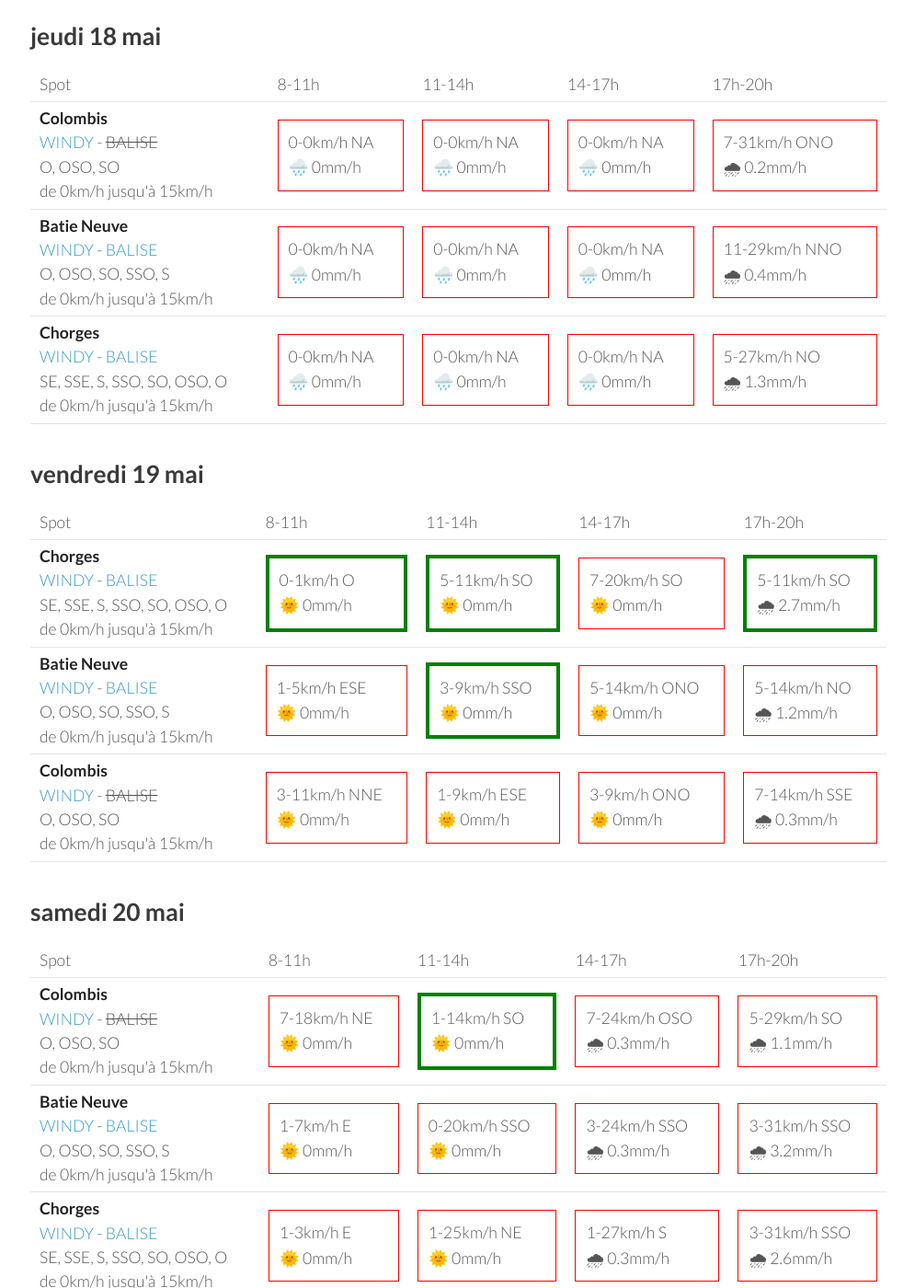
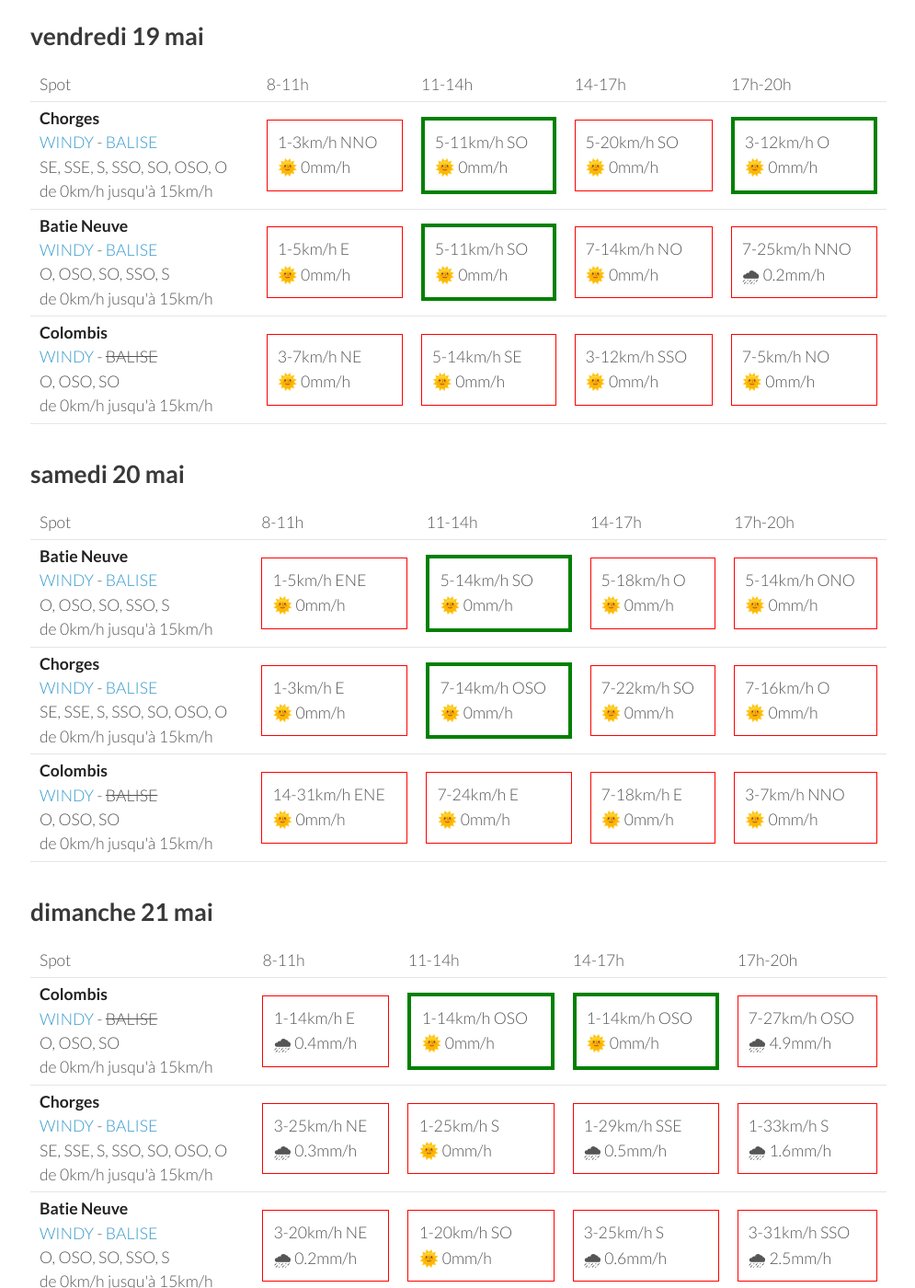
Before and after one commit to parapente-dans-le-nord/parapente-dans-le-nord.github.io, a Jekyll site: the page built from serre_poncon.markdown, in a window 1280 px wide and 1400 px high, scrolled down 256 px. Shown: the whole window at 92% size, without its empty margins (25-1020 px from the left). Built offline with Jekyll 4.4.1, drawn with Linux system fonts in a browser that asks for light colours; some of the changed text lies outside the part shown.

Commit message:
update index.markdown

```diff
--- a/serre_poncon.markdown
+++ b/serre_poncon.markdown
@@ -7,51 +7,8 @@ title:  "Tous les spots"
 {: .links}
 
 # Prevision Windy, modèle Arome
-page mise à jour le jeudi 18 mai 22:31
+page mise à jour le vendredi 19 mai 06:31
 
-## jeudi 18 mai
-
-{::nomarkdown}
-<table>
-  <tbody>
-    <tr>
-      <td>Spot</td>
-      <td>8-11h</td>
-      <td>11-14h</td>
-      <td>14-17h</td>
-      <td>17h-20h</td>
-    </tr>
-<tr>
-        <td><strong>Colombis</strong><br><a href="https://windy.com/44.494/6.216?44.559,6.262,10">WINDY</a> - <span class="no-balise"> BALISE </span><br> <span class="vent-favorable">O, OSO, SO</span><br><span class="force-vent">de 0km/h jusqu'à 15km/h</span> </td>
-
-            <td><div class="not-flyable"><p>0-0km/h NA</p><p>🌧️ 0mm/h</p></div></td>
-            <td><div class="not-flyable"><p>0-0km/h NA</p><p>🌧️ 0mm/h</p></div></td>
-            <td><div class="not-flyable"><p>0-0km/h NA</p><p>🌧️ 0mm/h</p></div></td>
-            <td><div class="not-flyable"><p>7-31km/h ONO</p><p>🌧 0.2mm/h</p></div></td>
-
-    </tr>
-<tr>
-        <td><strong>Batie Neuve</strong><br><a href="https://windy.com/44.584/6.236?44.559,6.262,10,m:eTtagly">WINDY</a> - <span class=""><a href="https://www.openwindmap.org/PP554">BALISE</a> </span><br> <span class="vent-favorable">O, OSO, SO, SSO, S</span><br><span class="force-vent">de 0km/h jusqu'à 15km/h</span> </td>
-
-            <td><div class="not-flyable"><p>0-0km/h NA</p><p>🌧️ 0mm/h</p></div></td>
-            <td><div class="not-flyable"><p>0-0km/h NA</p><p>🌧️ 0mm/h</p></div></td>
-            <td><div class="not-flyable"><p>0-0km/h NA</p><p>🌧️ 0mm/h</p></div></td>
-            <td><div class="not-flyable"><p>11-29km/h NNO</p><p>🌧 0.4mm/h</p></div></td>
-
-    </tr>
-<tr>
-        <td><strong>Chorges</strong><br><a href="https://windy.com/44.578/6.280?44.559,6.262,10">WINDY</a> - <span class=""><a href="https://www.openwindmap.org/PP554">BALISE</a> </span><br> <span class="vent-favorable">SE, SSE, S, SSO, SO, OSO, O</span><br><span class="force-vent">de 0km/h jusqu'à 15km/h</span> </td>
-
-            <td><div class="not-flyable"><p>0-0km/h NA</p><p>🌧️ 0mm/h</p></div></td>
-            <td><div class="not-flyable"><p>0-0km/h NA</p><p>🌧️ 0mm/h</p></div></td>
-            <td><div class="not-flyable"><p>0-0km/h NA</p><p>🌧️ 0mm/h</p></div></td>
-            <td><div class="not-flyable"><p>5-27km/h NO</p><p>🌧 1.3mm/h</p></div></td>
-
-    </tr>
-
-</tbody>
-</table>
-{:/}
 ## vendredi 19 mai
 
 {::nomarkdown}
@@ -67,30 +24,30 @@ page mise à jour le jeudi 18 mai 22:31
 <tr>
         <td><strong>Chorges</strong><br><a href="https://windy.com/44.578/6.280?44.559,6.262,10">WINDY</a> - <span class=""><a href="https://www.openwindmap.org/PP554">BALISE</a> </span><br> <span class="vent-favorable">SE, SSE, S, SSO, SO, OSO, O</span><br><span class="force-vent">de 0km/h jusqu'à 15km/h</span> </td>
 
-            <td><div class="flyable"><p>0-1km/h O</p><p>🌞 0mm/h</p></div></td>
+            <td><div class="not-flyable"><p>1-3km/h NNO</p><p>🌞 0mm/h</p></div></td>
             <td><div class="flyable"><p>5-11km/h SO</p><p>🌞 0mm/h</p></div></td>
-            <td><div class="not-flyable"><p>7-20km/h SO</p><p>🌞 0mm/h</p></div></td>
-            <td><div class="flyable"><p>5-11km/h SO</p><p>🌧 2.7mm/h</p></div></td>
+            <td><div class="not-flyable"><p>5-20km/h SO</p><p>🌞 0mm/h</p></div></td>
+            <td><div class="flyable"><p>3-12km/h O</p><p>🌞 0mm/h</p></div></td>
 
 
     </tr>
 <tr>
         <td><strong>Batie Neuve</strong><br><a href="https://windy.com/44.584/6.236?44.559,6.262,10,m:eTtagly">WINDY</a> - <span class=""><a href="https://www.openwindmap.org/PP554">BALISE</a> </span><br> <span class="vent-favorable">O, OSO, SO, SSO, S</span><br><span class="force-vent">de 0km/h jusqu'à 15km/h</span> </td>
 
-            <td><div class="not-flyable"><p>1-5km/h ESE</p><p>🌞 0mm/h</p></div></td>
-            <td><div class="flyable"><p>3-9km/h SSO</p><p>🌞 0mm/h</p></div></td>
-            <td><div class="not-flyable"><p>5-14km/h ONO</p><p>🌞 0mm/h</p></div></td>
-            <td><div class="not-flyable"><p>5-14km/h NO</p><p>🌧 1.2mm/h</p></div></td>
+            <td><div class="not-flyable"><p>1-5km/h E</p><p>🌞 0mm/h</p></div></td>
+            <td><div class="flyable"><p>5-11km/h SO</p><p>🌞 0mm/h</p></div></td>
+            <td><div class="not-flyable"><p>7-14km/h NO</p><p>🌞 0mm/h</p></div></td>
+            <td><div class="not-flyable"><p>7-25km/h NNO</p><p>🌧 0.2mm/h</p></div></td>
 
 
     </tr>
 <tr>
         <td><strong>Colombis</strong><br><a href="https://windy.com/44.494/6.216?44.559,6.262,10">WINDY</a> - <span class="no-balise"> BALISE </span><br> <span class="vent-favorable">O, OSO, SO</span><br><span class="force-vent">de 0km/h jusqu'à 15km/h</span> </td>
 
-            <td><div class="not-flyable"><p>3-11km/h NNE</p><p>🌞 0mm/h</p></div></td>
-            <td><div class="not-flyable"><p>1-9km/h ESE</p><p>🌞 0mm/h</p></div></td>
-            <td><div class="not-flyable"><p>3-9km/h ONO</p><p>🌞 0mm/h</p></div></td>
-            <td><div class="not-flyable"><p>7-14km/h SSE</p><p>🌧 0.3mm/h</p></div></td>
+            <td><div class="not-flyable"><p>3-7km/h NE</p><p>🌞 0mm/h</p></div></td>
+            <td><div class="not-flyable"><p>5-14km/h SE</p><p>🌞 0mm/h</p></div></td>
+            <td><div class="not-flyable"><p>3-12km/h SSO</p><p>🌞 0mm/h</p></div></td>
+            <td><div class="not-flyable"><p>7-5km/h NO</p><p>🌞 0mm/h</p></div></td>
 
 
     </tr>
@@ -111,22 +68,12 @@ page mise à jour le jeudi 18 mai 22:31
       <td>17h-20h</td>
     </tr>
 <tr>
-        <td><strong>Colombis</strong><br><a href="https://windy.com/44.494/6.216?44.559,6.262,10">WINDY</a> - <span class="no-balise"> BALISE </span><br> <span class="vent-favorable">O, OSO, SO</span><br><span class="force-vent">de 0km/h jusqu'à 15km/h</span> </td>
-
-            <td><div class="not-flyable"><p>7-18km/h NE</p><p>🌞 0mm/h</p></div></td>
-            <td><div class="flyable"><p>1-14km/h SO</p><p>🌞 0mm/h</p></div></td>
-            <td><div class="not-flyable"><p>7-24km/h OSO</p><p>🌧 0.3mm/h</p></div></td>
-            <td><div class="not-flyable"><p>5-29km/h SO</p><p>🌧 1.1mm/h</p></div></td>
-
-
-    </tr>
-<tr>
         <td><strong>Batie Neuve</strong><br><a href="https://windy.com/44.584/6.236?44.559,6.262,10,m:eTtagly">WINDY</a> - <span class=""><a href="https://www.openwindmap.org/PP554">BALISE</a> </span><br> <span class="vent-favorable">O, OSO, SO, SSO, S</span><br><span class="force-vent">de 0km/h jusqu'à 15km/h</span> </td>
 
-            <td><div class="not-flyable"><p>1-7km/h E</p><p>🌞 0mm/h</p></div></td>
-            <td><div class="not-flyable"><p>0-20km/h SSO</p><p>🌞 0mm/h</p></div></td>
-            <td><div class="not-flyable"><p>3-24km/h SSO</p><p>🌧 0.3mm/h</p></div></td>
-            <td><div class="not-flyable"><p>3-31km/h SSO</p><p>🌧 3.2mm/h</p></div></td>
+            <td><div class="not-flyable"><p>1-5km/h ENE</p><p>🌞 0mm/h</p></div></td>
+            <td><div class="flyable"><p>5-14km/h SO</p><p>🌞 0mm/h</p></div></td>
+            <td><div class="not-flyable"><p>5-18km/h O</p><p>🌞 0mm/h</p></div></td>
+            <td><div class="not-flyable"><p>5-14km/h ONO</p><p>🌞 0mm/h</p></div></td>
 
 
     </tr>
@@ -134,9 +81,19 @@ page mise à jour le jeudi 18 mai 22:31
         <td><strong>Chorges</strong><br><a href="https://windy.com/44.578/6.280?44.559,6.262,10">WINDY</a> - <span class=""><a href="https://www.openwindmap.org/PP554">BALISE</a> </span><br> <span class="vent-favorable">SE, SSE, S, SSO, SO, OSO, O</span><br><span class="force-vent">de 0km/h jusqu'à 15km/h</span> </td>
 
             <td><div class="not-flyable"><p>1-3km/h E</p><p>🌞 0mm/h</p></div></td>
-            <td><div class="not-flyable"><p>1-25km/h NE</p><p>🌞 0mm/h</p></div></td>
-            <td><div class="not-flyable"><p>1-27km/h S</p><p>🌧 0.3mm/h</p></div></td>
-            <td><div class="not-flyable"><p>3-31km/h SSO</p><p>🌧 2.6mm/h</p></div></td>
+            <td><div class="flyable"><p>7-14km/h OSO</p><p>🌞 0mm/h</p></div></td>
+            <td><div class="not-flyable"><p>7-22km/h SO</p><p>🌞 0mm/h</p></div></td>
+            <td><div class="not-flyable"><p>7-16km/h O</p><p>🌞 0mm/h</p></div></td>
+
+
+    </tr>
+<tr>
+        <td><strong>Colombis</strong><br><a href="https://windy.com/44.494/6.216?44.559,6.262,10">WINDY</a> - <span class="no-balise"> BALISE </span><br> <span class="vent-favorable">O, OSO, SO</span><br><span class="force-vent">de 0km/h jusqu'à 15km/h</span> </td>
+
+            <td><div class="not-flyable"><p>14-31km/h ENE</p><p>🌞 0mm/h</p></div></td>
+            <td><div class="not-flyable"><p>7-24km/h E</p><p>🌞 0mm/h</p></div></td>
+            <td><div class="not-flyable"><p>7-18km/h E</p><p>🌞 0mm/h</p></div></td>
+            <td><div class="not-flyable"><p>3-7km/h NNO</p><p>🌞 0mm/h</p></div></td>
 
 
     </tr>
@@ -157,32 +114,32 @@ page mise à jour le jeudi 18 mai 22:31
       <td>17h-20h</td>
     </tr>
 <tr>
-        <td><strong>Chorges</strong><br><a href="https://windy.com/44.578/6.280?44.559,6.262,10">WINDY</a> - <span class=""><a href="https://www.openwindmap.org/PP554">BALISE</a> </span><br> <span class="vent-favorable">SE, SSE, S, SSO, SO, OSO, O</span><br><span class="force-vent">de 0km/h jusqu'à 15km/h</span> </td>
+        <td><strong>Colombis</strong><br><a href="https://windy.com/44.494/6.216?44.559,6.262,10">WINDY</a> - <span class="no-balise"> BALISE </span><br> <span class="vent-favorable">O, OSO, SO</span><br><span class="force-vent">de 0km/h jusqu'à 15km/h</span> </td>
 
-            <td><div class="not-flyable"><p>3-24km/h NE</p><p>🌧 0.4mm/h</p></div></td>
-            <td><div class="not-flyable"><p>1-25km/h ENE</p><p>🌧 0.3mm/h</p></div></td>
-            <td><div class="not-flyable"><p>5-37km/h ESE</p><p>🌞 0mm/h</p></div></td>
-            <td><div class="not-flyable"><p>1-33km/h SSE</p><p>🌞 0mm/h</p></div></td>
+            <td><div class="not-flyable"><p>1-14km/h E</p><p>🌧 0.4mm/h</p></div></td>
+            <td><div class="flyable"><p>1-14km/h OSO</p><p>🌞 0mm/h</p></div></td>
+            <td><div class="flyable"><p>1-14km/h OSO</p><p>🌞 0mm/h</p></div></td>
+            <td><div class="not-flyable"><p>7-27km/h OSO</p><p>🌧 4.9mm/h</p></div></td>
 
 
     </tr>
 <tr>
-        <td><strong>Colombis</strong><br><a href="https://windy.com/44.494/6.216?44.559,6.262,10">WINDY</a> - <span class="no-balise"> BALISE </span><br> <span class="vent-favorable">O, OSO, SO</span><br><span class="force-vent">de 0km/h jusqu'à 15km/h</span> </td>
+        <td><strong>Chorges</strong><br><a href="https://windy.com/44.578/6.280?44.559,6.262,10">WINDY</a> - <span class=""><a href="https://www.openwindmap.org/PP554">BALISE</a> </span><br> <span class="vent-favorable">SE, SSE, S, SSO, SO, OSO, O</span><br><span class="force-vent">de 0km/h jusqu'à 15km/h</span> </td>
 
-            <td><div class="not-flyable"><p>3-16km/h E</p><p>🌧 0.2mm/h</p></div></td>
-            <td><div class="not-flyable"><p>1-16km/h SSE</p><p>🌞 0mm/h</p></div></td>
-            <td><div class="not-flyable"><p>3-20km/h SO</p><p>🌞 0mm/h</p></div></td>
-            <td><div class="not-flyable"><p>5-24km/h OSO</p><p>🌧 0.2mm/h</p></div></td>
+            <td><div class="not-flyable"><p>3-25km/h NE</p><p>🌧 0.3mm/h</p></div></td>
+            <td><div class="not-flyable"><p>1-25km/h S</p><p>🌞 0mm/h</p></div></td>
+            <td><div class="not-flyable"><p>1-29km/h SSE</p><p>🌧 0.5mm/h</p></div></td>
+            <td><div class="not-flyable"><p>1-33km/h S</p><p>🌧 1.6mm/h</p></div></td>
 
 
     </tr>
 <tr>
         <td><strong>Batie Neuve</strong><br><a href="https://windy.com/44.584/6.236?44.559,6.262,10,m:eTtagly">WINDY</a> - <span class=""><a href="https://www.openwindmap.org/PP554">BALISE</a> </span><br> <span class="vent-favorable">O, OSO, SO, SSO, S</span><br><span class="force-vent">de 0km/h jusqu'à 15km/h</span> </td>
 
-            <td><div class="not-flyable"><p>3-20km/h NE</p><p>🌧 0.3mm/h</p></div></td>
-            <td><div class="not-flyable"><p>1-20km/h SE</p><p>🌧 0.2mm/h</p></div></td>
-            <td><div class="not-flyable"><p>5-33km/h SE</p><p>🌞 0mm/h</p></div></td>
-            <td><div class="not-flyable"><p>3-31km/h S</p><p>🌞 0mm/h</p></div></td>
+            <td><div class="not-flyable"><p>3-20km/h NE</p><p>🌧 0.2mm/h</p></div></td>
+            <td><div class="not-flyable"><p>1-20km/h SO</p><p>🌞 0mm/h</p></div></td>
+            <td><div class="not-flyable"><p>3-25km/h S</p><p>🌧 0.6mm/h</p></div></td>
+            <td><div class="not-flyable"><p>3-31km/h SSO</p><p>🌧 2.5mm/h</p></div></td>
 
 
     </tr>
@@ -205,7 +162,7 @@ page mise à jour le jeudi 18 mai 22:31
 <tr>
         <td><strong>Colombis</strong><br><a href="https://windy.com/44.494/6.216?44.559,6.262,10">WINDY</a> - <span class="no-balise"> BALISE </span><br> <span class="vent-favorable">O, OSO, SO</span><br><span class="force-vent">de 0km/h jusqu'à 15km/h</span> </td>
 
-            <td><div class="not-flyable"><p>3-20km/h E</p><p>🌞 0mm/h</p></div></td>
+            <td><div class="not-flyable"><p>5-22km/h E</p><p>🌞 0mm/h</p></div></td>
             <td><div class="not-flyable"><p>5-24km/h ENE</p><p>🌞 0mm/h</p></div></td>
             <td><div class="not-flyable"><p>3-22km/h ESE</p><p>🌧 0.2mm/h</p></div></td>
             <td><div class="not-flyable"><p>11-40km/h O</p><p>🌧 0.3mm/h</p></div></td>
@@ -216,7 +173,7 @@ page mise à jour le jeudi 18 mai 22:31
         <td><strong>Batie Neuve</strong><br><a href="https://windy.com/44.584/6.236?44.559,6.262,10,m:eTtagly">WINDY</a> - <span class=""><a href="https://www.openwindmap.org/PP554">BALISE</a> </span><br> <span class="vent-favorable">O, OSO, SO, SSO, S</span><br><span class="force-vent">de 0km/h jusqu'à 15km/h</span> </td>
 
             <td><div class="not-flyable"><p>5-24km/h NE</p><p>🌞 0mm/h</p></div></td>
-            <td><div class="not-flyable"><p>5-29km/h E</p><p>🌞 0mm/h</p></div></td>
+            <td><div class="not-flyable"><p>3-25km/h ESE</p><p>🌞 0mm/h</p></div></td>
             <td><div class="not-flyable"><p>5-29km/h ESE</p><p>🌧 0.3mm/h</p></div></td>
             <td><div class="not-flyable"><p>7-37km/h O</p><p>🌧 3mm/h</p></div></td>
 
@@ -225,8 +182,8 @@ page mise à jour le jeudi 18 mai 22:31
 <tr>
         <td><strong>Chorges</strong><br><a href="https://windy.com/44.578/6.280?44.559,6.262,10">WINDY</a> - <span class=""><a href="https://www.openwindmap.org/PP554">BALISE</a> </span><br> <span class="vent-favorable">SE, SSE, S, SSO, SO, OSO, O</span><br><span class="force-vent">de 0km/h jusqu'à 15km/h</span> </td>
 
-            <td><div class="not-flyable"><p>5-29km/h NE</p><p>🌞 0mm/h</p></div></td>
-            <td><div class="not-flyable"><p>7-33km/h E</p><p>🌞 0mm/h</p></div></td>
+            <td><div class="not-flyable"><p>7-29km/h ENE</p><p>🌞 0mm/h</p></div></td>
+            <td><div class="not-flyable"><p>5-29km/h E</p><p>🌞 0mm/h</p></div></td>
             <td><div class="not-flyable"><p>5-33km/h E</p><p>🌧 0.3mm/h</p></div></td>
             <td><div class="not-flyable"><p>7-37km/h OSO</p><p>🌧 2.4mm/h</p></div></td>
 
```
